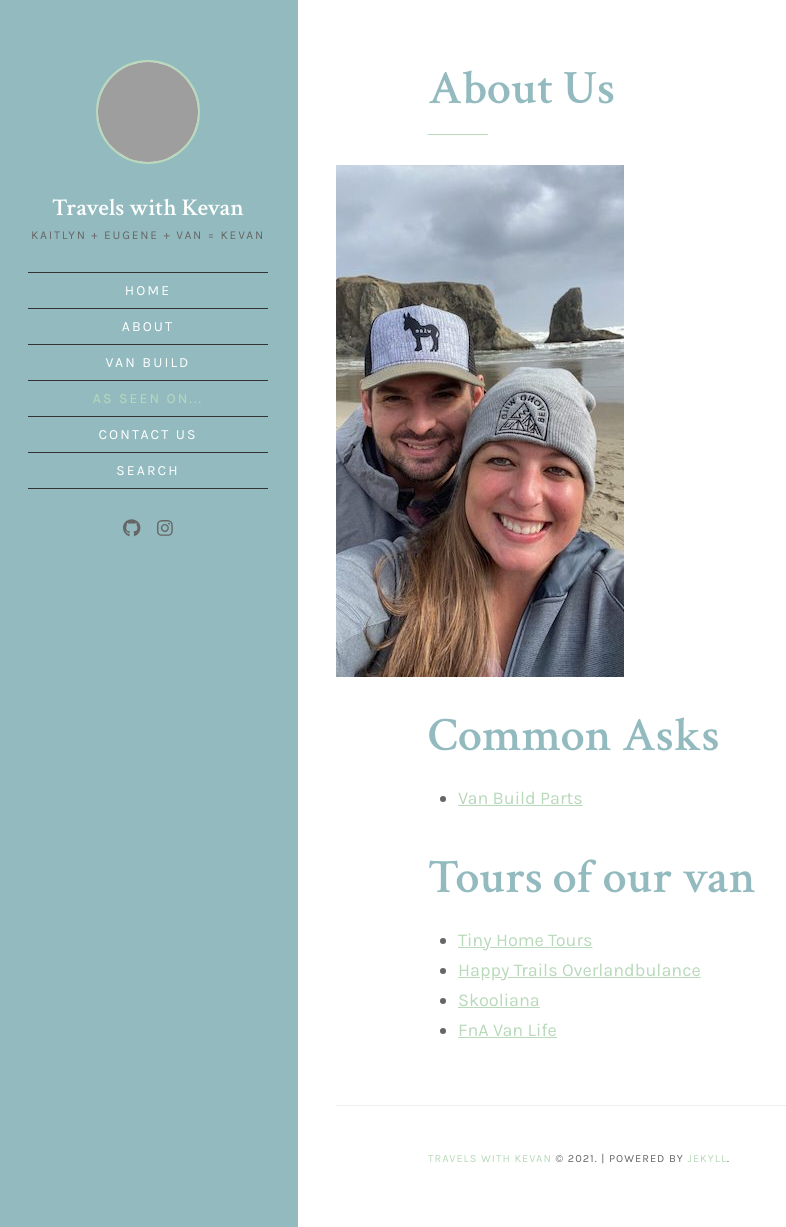
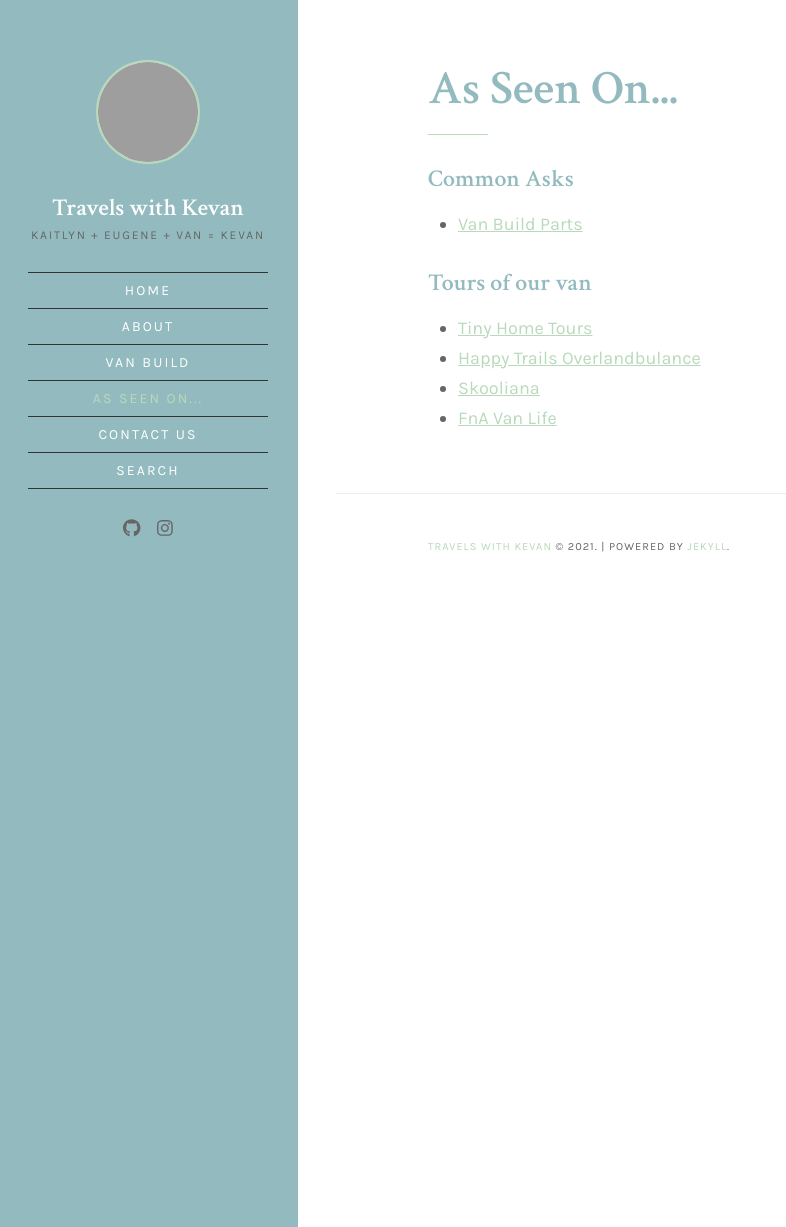
Before and after one commit to kevanaster/TravelsWithKevan-site, a Jekyll site: the page built from as-seen-on.md, in a window 1280 px wide and 1227 px high. Shown: the whole window, without its empty margins (2-788 px from the left). Built offline with Jekyll 4.4.1, drawn with Linux system fonts in a browser that asks for light colours; a script that is not in the unit is left out; grey boxes are pictures that could not be loaded.

Commit message:
deploy as seen on page, make minor style edits

```diff
--- a/as-seen-on.md
+++ b/as-seen-on.md
@@ -1,14 +1,13 @@
 ---
 layout: page
-title: About Us
-featured_image: assets/images/pages/KandE.jpg
+title: As Seen On...
 ---
 
-# Common Asks
+#### Common Asks
 - [Van Build Parts](https://travelswithkevan.com/van-build)
 
 
-# Tours of our van
+#### Tours of our van
 
 - [Tiny Home Tours](https://youtu.be/8y4RsELUG_U)
 - [Happy Trails Overlandbulance](https://youtu.be/AJ_X8SbIdPU)
```
